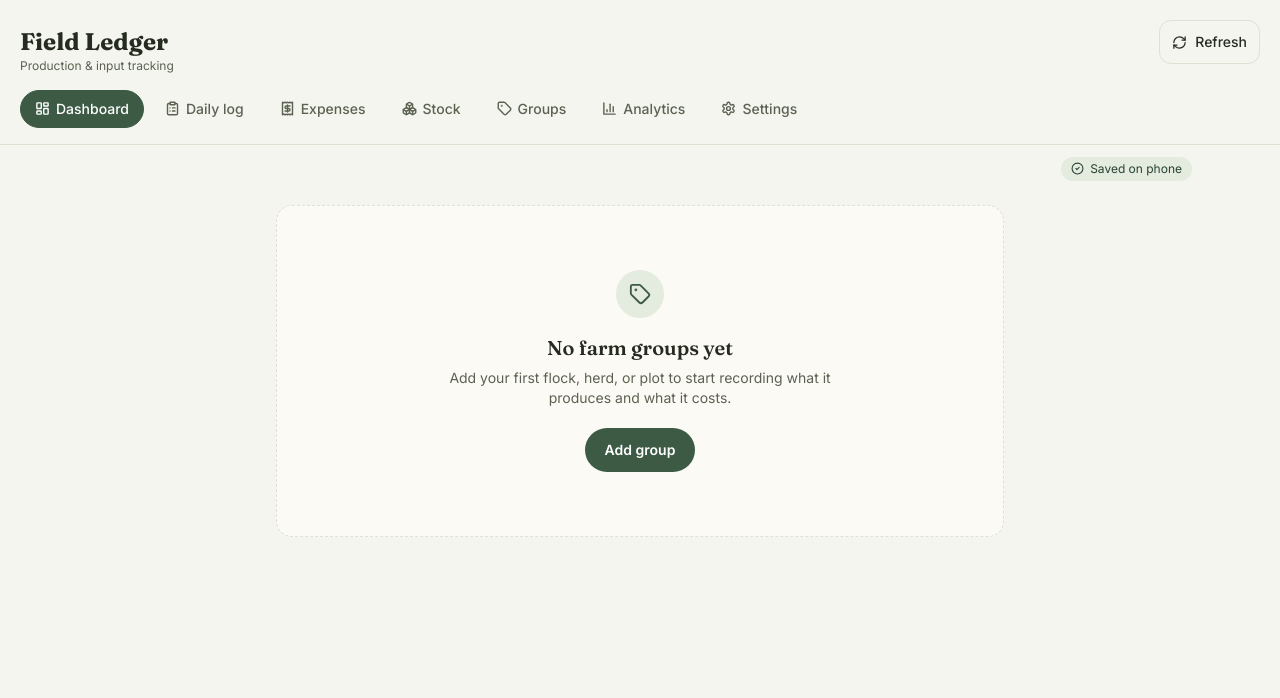
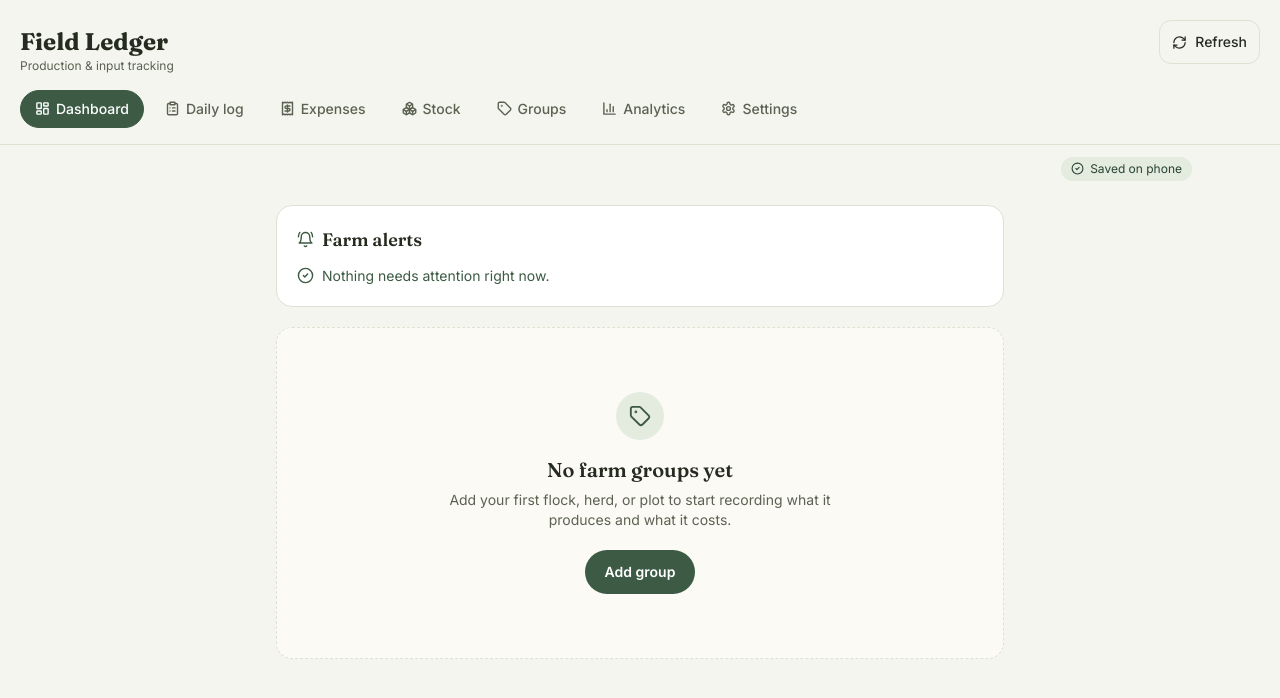
Before and after one commit to makosa-irvin/farm-mvp-app, a React (Vite) app: page / in a window 1280 px wide. Shown: the top 698 px of the page. Built offline with nearby package versions, Linux system fonts and the light colour scheme.

Commit message:
feat: surface derived alerts on dashboard

```diff
--- a/src/layout/MainContent.jsx
+++ b/src/layout/MainContent.jsx
@@ -5,11 +5,17 @@ import UnitsView from '../views/UnitsView.jsx';
 import AnalyticsView from '../views/AnalyticsView.jsx';
 import InventoryView from '../views/InventoryView.jsx';
 import SettingsView from '../views/SettingsView.jsx';
+import FarmAlerts from '../components/FarmAlerts.jsx';
 
 export default function MainContent({ tab, farm, setTab }) {
   return (
     <main className="px-5 pt-6 max-w-3xl mx-auto">
-      {tab === 'dashboard' && <Dashboard {...farm} goTo={setTab} />}
+      {tab === 'dashboard' && (
+        <div className="space-y-5">
+          <FarmAlerts units={farm.units} logs={farm.logs} inventory={farm.inventory} inventoryMoves={farm.inventoryMoves} goTo={setTab} />
+          <Dashboard {...farm} goTo={setTab} />
+        </div>
+      )}
       {tab === 'log' && <DailyLogView units={farm.units} logs={farm.logs} inventory={farm.inventory} getBalance={farm.getBalance} onAdd={farm.addLog} onUpdate={farm.updateLog} onRemove={farm.removeLog} goTo={setTab} />}
       {tab === 'expenses' && <ExpensesView units={farm.units} inventory={farm.inventory} expenses={farm.expenses} onAdd={farm.addExpense} onUpdate={farm.updateExpense} onRemove={farm.removeExpense} />}
       {tab === 'units' && <UnitsView units={farm.units} logs={farm.logs} expenses={farm.expenses} inventoryMoves={farm.inventoryMoves} onAdd={farm.addUnit} onUpdate={farm.updateUnit} onRemove={farm.removeUnit} onNavigateToAnalytics={() => setTab('analytics')} />}
```
